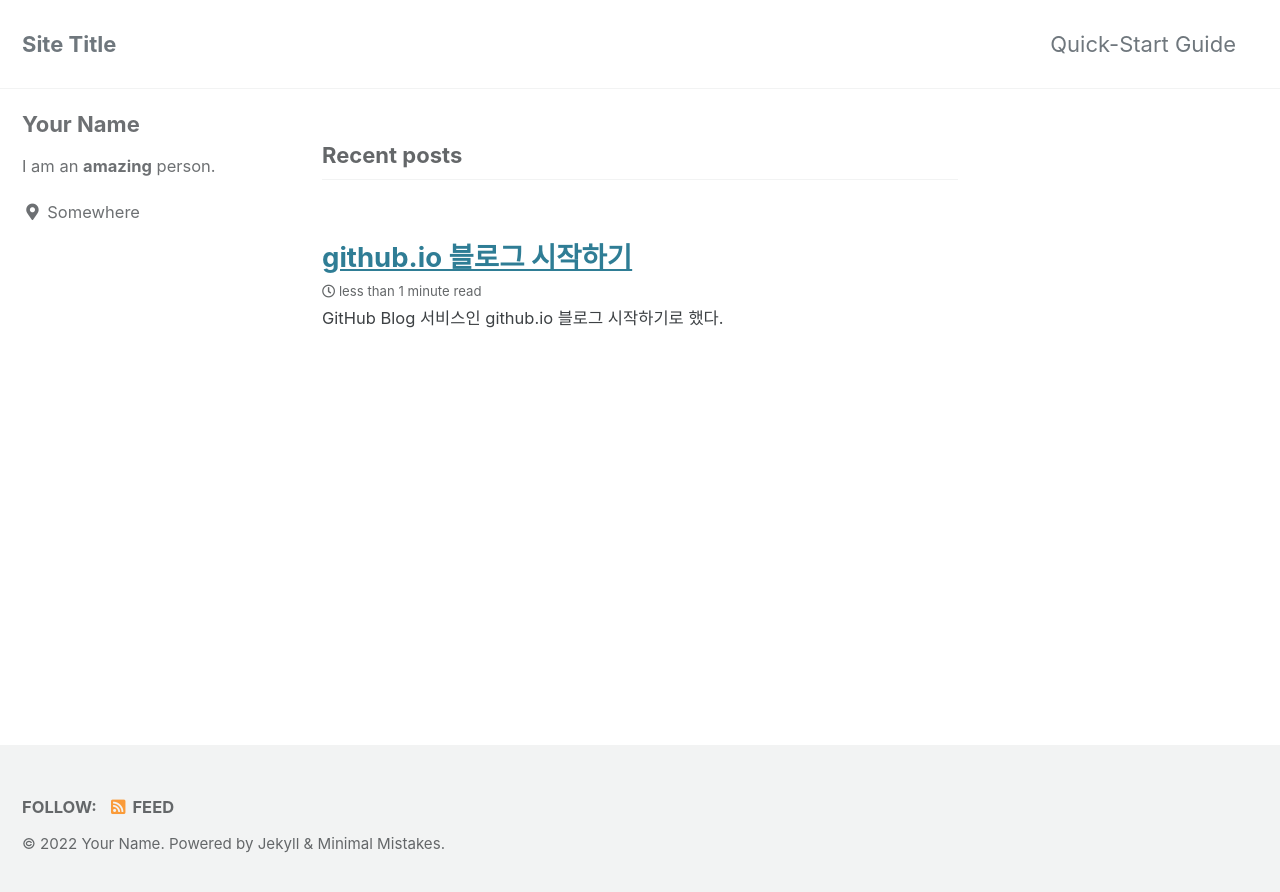
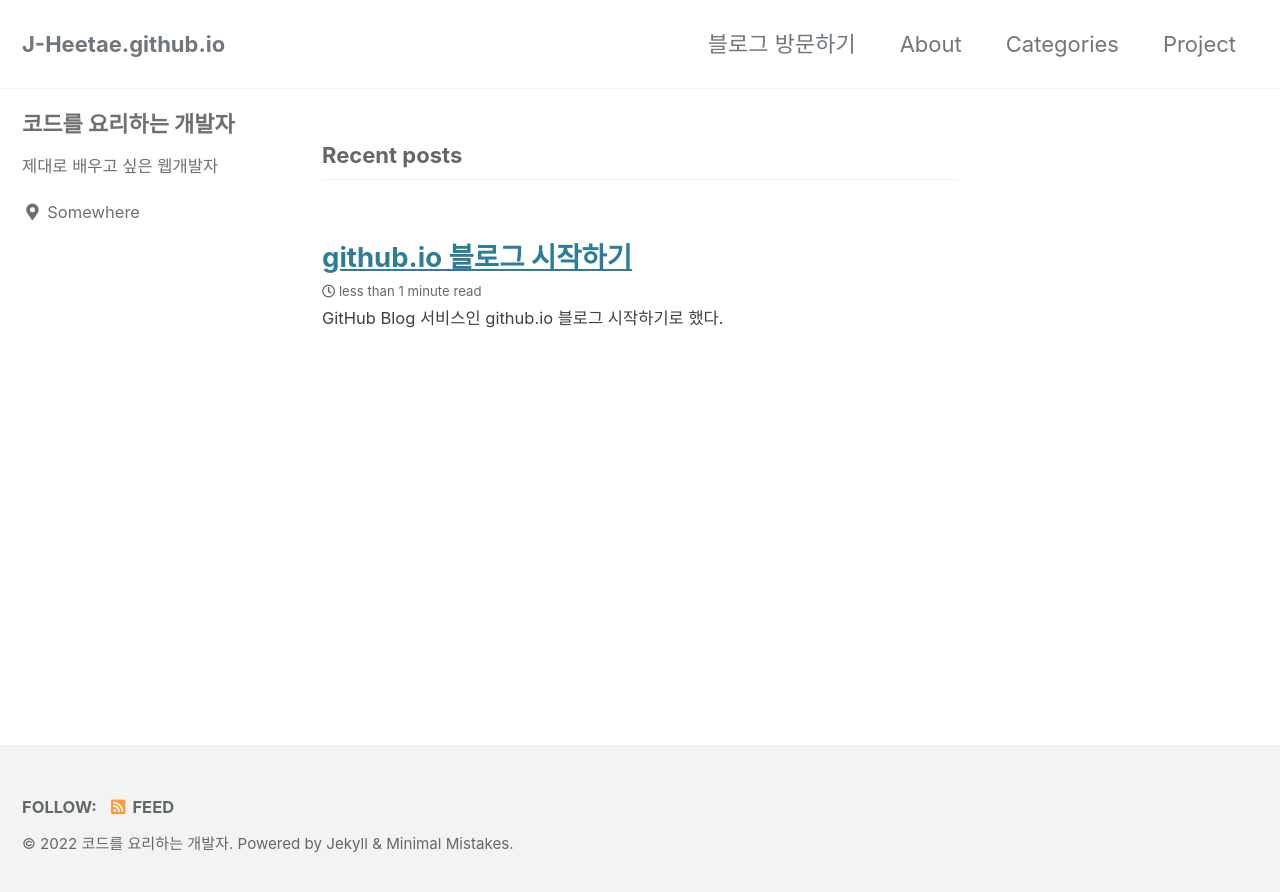
Before and after one commit to J-Heetae/J-Heetae.github.io, a Jekyll site: the page built from index.html, in a window 1280 px wide. Shown: the top 892 px of the page. Built offline with Jekyll 4.4.1, drawn with Linux system fonts in a browser that asks for light colours; cached includes are drawn as plain includes; the list of posts is cut into pages by our own code.

```diff
--- a/_config.yml
+++ b/_config.yml
@@ -12,103 +12,102 @@
 
 # theme                  : "minimal-mistakes-jekyll"
 # remote_theme           : "mmistakes/minimal-mistakes"
-minimal_mistakes_skin    : "default" # "air", "aqua", "contrast", "dark", "dirt", "neon", "mint", "plum", "sunrise"
+minimal_mistakes_skin: "default" # "air", "aqua", "contrast", "dark", "dirt", "neon", "mint", "plum", "sunrise"
 
 # Site Settings
-locale                   : "en-US"
-title                    : "Site Title"
-title_separator          : "-"
-subtitle                 : # site tagline that appears below site title in masthead
-name                     : "Your Name"
-description              : "An amazing website."
-url                      : # the base hostname & protocol for your site e.g. "https://mmistakes.github.io"
-baseurl                  : # the subpath of your site, e.g. "/blog"
-repository               : # GitHub username/repo-name e.g. "mmistakes/minimal-mistakes"
-teaser                   : # path of fallback teaser image, e.g. "/assets/images/500x300.png"
-logo                     : # path of logo image to display in the masthead, e.g. "/assets/images/88x88.png"
-masthead_title           : # overrides the website title displayed in the masthead, use " " for no title
+locale: "en-US"
+title: "J-Heetae.github.io"
+title_separator: "-"
+subtitle: # site tagline that appears below site title in masthead
+name: "코드를 요리하는 개발자"
+description: "제대로 배우고 싶은 웹개발자의 블로그"
+url: # the base hostname & protocol for your site e.g. "https://mmistakes.github.io"
+baseurl: # the subpath of your site, e.g. "/blog"
+repository: # GitHub username/repo-name e.g. "mmistakes/minimal-mistakes"
+teaser: # path of fallback teaser image, e.g. "/assets/images/500x300.png"
+logo: # path of logo image to display in the masthead, e.g. "/assets/images/88x88.png"
+masthead_title: # overrides the website title displayed in the masthead, use " " for no title
 # breadcrumbs            : false # true, false (default)
-words_per_minute         : 200
+words_per_minute: 200
 comments:
-  provider               : # false (default), "disqus", "discourse", "facebook", "staticman", "staticman_v2", "utterances", "giscus", "custom"
+  provider: # false (default), "disqus", "discourse", "facebook", "staticman", "staticman_v2", "utterances", "giscus", "custom"
   disqus:
-    shortname            : # https://help.disqus.com/customer/portal/articles/466208-what-s-a-shortname-
+    shortname: # https://help.disqus.com/customer/portal/articles/466208-what-s-a-shortname-
   discourse:
-    server               : # https://meta.discourse.org/t/embedding-discourse-comments-via-javascript/31963 , e.g.: meta.discourse.org
+    server: # https://meta.discourse.org/t/embedding-discourse-comments-via-javascript/31963 , e.g.: meta.discourse.org
   facebook:
     # https://developers.facebook.com/docs/plugins/comments
-    appid                :
-    num_posts            : # 5 (default)
-    colorscheme          : # "light" (default), "dark"
+    appid:
+    num_posts: # 5 (default)
+    colorscheme: # "light" (default), "dark"
   utterances:
-    theme                : # "github-light" (default), "github-dark"
-    issue_term           : # "pathname" (default)
+    theme: # "github-light" (default), "github-dark"
+    issue_term: # "pathname" (default)
   giscus:
-    repo_id              : # Shown during giscus setup at https://giscus.app
-    category_name        : # Full text name of the category
-    category_id          : # Shown during giscus setup at https://giscus.app
-    discussion_term      : # "pathname" (default), "url", "title", "og:title"
-    reactions_enabled    : # '1' for enabled (default), '0' for disabled
-    theme                : # "light" (default), "dark", "dark_dimmed", "transparent_dark", "preferred_color_scheme"
+    repo_id: # Shown during giscus setup at https://giscus.app
+    category_name: # Full text name of the category
+    category_id: # Shown during giscus setup at https://giscus.app
+    discussion_term: # "pathname" (default), "url", "title", "og:title"
+    reactions_enabled: # '1' for enabled (default), '0' for disabled
+    theme: # "light" (default), "dark", "dark_dimmed", "transparent_dark", "preferred_color_scheme"
   staticman:
-    branch               : # "master"
-    endpoint             : # "https://{your Staticman v3 API}/v3/entry/github/"
+    branch: # "master"
+    endpoint: # "https://{your Staticman v3 API}/v3/entry/github/"
 reCaptcha:
-  siteKey                :
-  secret                 :
+  siteKey:
+  secret:
 atom_feed:
-  path                   : # blank (default) uses feed.xml
-  hide                   : # true, false (default)
-search                   : # true, false (default)
-search_full_content      : # true, false (default)
-search_provider          : # lunr (default), algolia, google
+  path: # blank (default) uses feed.xml
+  hide: # true, false (default)
+search: # true, false (default)
+search_full_content: # true, false (default)
+search_provider: # lunr (default), algolia, google
 lunr:
-  search_within_pages    : # true, false (default)
+  search_within_pages: # true, false (default)
 algolia:
-  application_id         : # YOUR_APPLICATION_ID
-  index_name             : # YOUR_INDEX_NAME
-  search_only_api_key    : # YOUR_SEARCH_ONLY_API_KEY
-  powered_by             : # true (default), false
+  application_id: # YOUR_APPLICATION_ID
+  index_name: # YOUR_INDEX_NAME
+  search_only_api_key: # YOUR_SEARCH_ONLY_API_KEY
+  powered_by: # true (default), false
 google:
-  search_engine_id       : # YOUR_SEARCH_ENGINE_ID
-  instant_search         : # false (default), true
+  search_engine_id: # YOUR_SEARCH_ENGINE_ID
+  instant_search: # false (default), true
 # SEO Related
-google_site_verification :
-bing_site_verification   :
-naver_site_verification  :
-yandex_site_verification :
-baidu_site_verification  :
+google_site_verification:
+bing_site_verification:
+naver_site_verification:
+yandex_site_verification:
+baidu_site_verification:
 
 # Social Sharing
 twitter:
-  username               :
+  username:
 facebook:
-  username               :
-  app_id                 :
-  publisher              :
-og_image                 : # Open Graph/Twitter default site image
+  username:
+  app_id:
+  publisher:
+og_image: # Open Graph/Twitter default site image
 # For specifying social profiles
 # - https://developers.google.com/structured-data/customize/social-profiles
 social:
-  type                   : # Person or Organization (defaults to Person)
-  name                   : # If the user or organization name differs from the site's name
+  type: # Person or Organization (defaults to Person)
+  name: # If the user or organization name differs from the site's name
   links: # An array of links to social media profiles
 
 # Analytics
 analytics:
-  provider               : false # false (default), "google", "google-universal", "google-gtag", "custom"
+  provider: false # false (default), "google", "google-universal", "google-gtag", "custom"
   google:
-    tracking_id          :
-    anonymize_ip         : # true, false (default)
-
+    tracking_id:
+    anonymize_ip: # true, false (default)
 
 # Site Author
 author:
-  name             : "Your Name"
-  avatar           : # path of avatar image, e.g. "/assets/images/bio-photo.jpg"
-  bio              : "I am an **amazing** person."
-  location         : "Somewhere"
-  email            :
+  name: "코드를 요리하는 개발자"
+  avatar: # path of avatar image, e.g. "/assets/images/bio-photo.jpg"
+  bio: "제대로 배우고 싶은 웹개발자"
+  location: "Somewhere"
+  email:
   links:
     - label: "Email"
       icon: "fas fa-fw fa-envelope-square"
@@ -151,7 +150,6 @@ footer:
       icon: "fab fa-fw fa-instagram"
       # url:
 
-
 # Reading Files
 include:
   - .htaccess
@@ -189,14 +187,12 @@ keep_files:
 encoding: "utf-8"
 markdown_ext: "markdown,mkdown,mkdn,mkd,md"
 
-
 # Conversion
 markdown: kramdown
 highlighter: rouge
 lsi: false
 excerpt_separator: "\n\n"
 incremental: false
-
 
 # Markdown Processing
 kramdown:
@@ -209,19 +205,16 @@ kramdown:
   smart_quotes: lsquo,rsquo,ldquo,rdquo
   enable_coderay: false
 
-
 # Sass/SCSS
 sass:
   sass_dir: _sass
   style: compressed # https://sass-lang.com/documentation/file.SASS_REFERENCE.html#output_style
-
 
 # Outputting
 permalink: /:categories/:title/
 paginate: 5 # amount of posts to show
 paginate_path: /page:num/
 timezone: # https://en.wikipedia.org/wiki/List_of_tz_database_time_zones
-
 
 # Plugins (previously gems:)
 plugins:
@@ -238,7 +231,6 @@ whitelist:
   - jekyll-gist
   - jekyll-feed
   - jekyll-include-cache
-
 
 # Archives
 #  Type
@@ -268,14 +260,12 @@ tag_archive:
 #     category: /categories/:name/
 #     tag: /tags/:name/
 
-
 # HTML Compression
 # - https://jch.penibelst.de/
 compress_html:
   clippings: all
   ignore:
     envs: development
-
 
 # Defaults
 defaults:
--- a/_data/navigation.yml
+++ b/_data/navigation.yml
@@ -1,9 +1,13 @@
 # main links
 main:
-  - title: "Quick-Start Guide"
-    url: https://mmistakes.github.io/minimal-mistakes/docs/quick-start-guide/
-  # - title: "About"
-  #   url: https://mmistakes.github.io/minimal-mistakes/about/
+  - title: "블로그 방문하기"
+    url: https://j-heetae.github.io/
+  - title: "About"
+    url: /about/
+  - title: "Categories"
+    url: /categories/
+  - title: "Project"
+    url: /categories/project/
   # - title: "Sample Posts"
   #   url: /year-archive/
   # - title: "Sample Collections"
```
Also changed, not shown: _pages/404.md (added, +16 -0 lines), _pages/about.md (added, +13 -0 lines), _pages/category-archive.md (added, +6 -0 lines), _pages/http.md (added, +7 -0 lines), _pages/jpa.md (added, +7 -0 lines), _pages/project.md (added, +9 -0 lines), _pages/study.md (added, +7 -0 lines).
